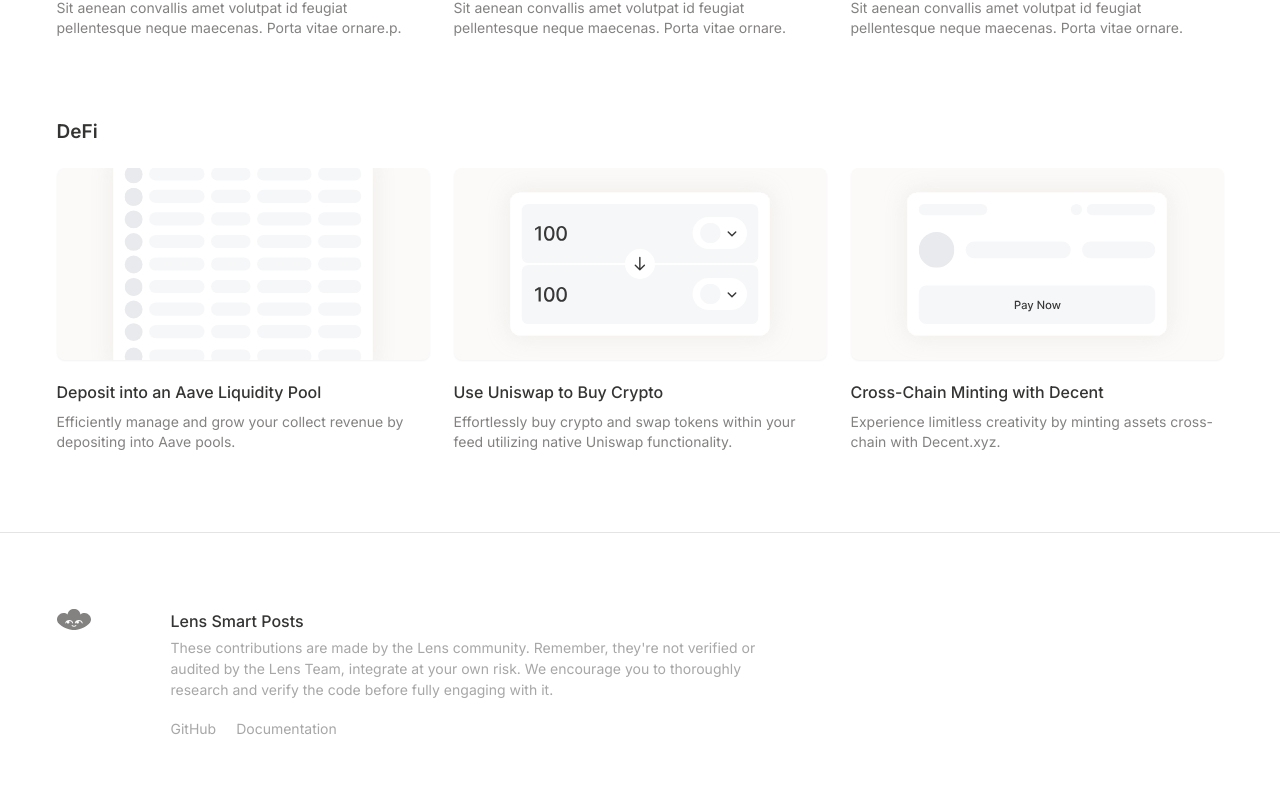
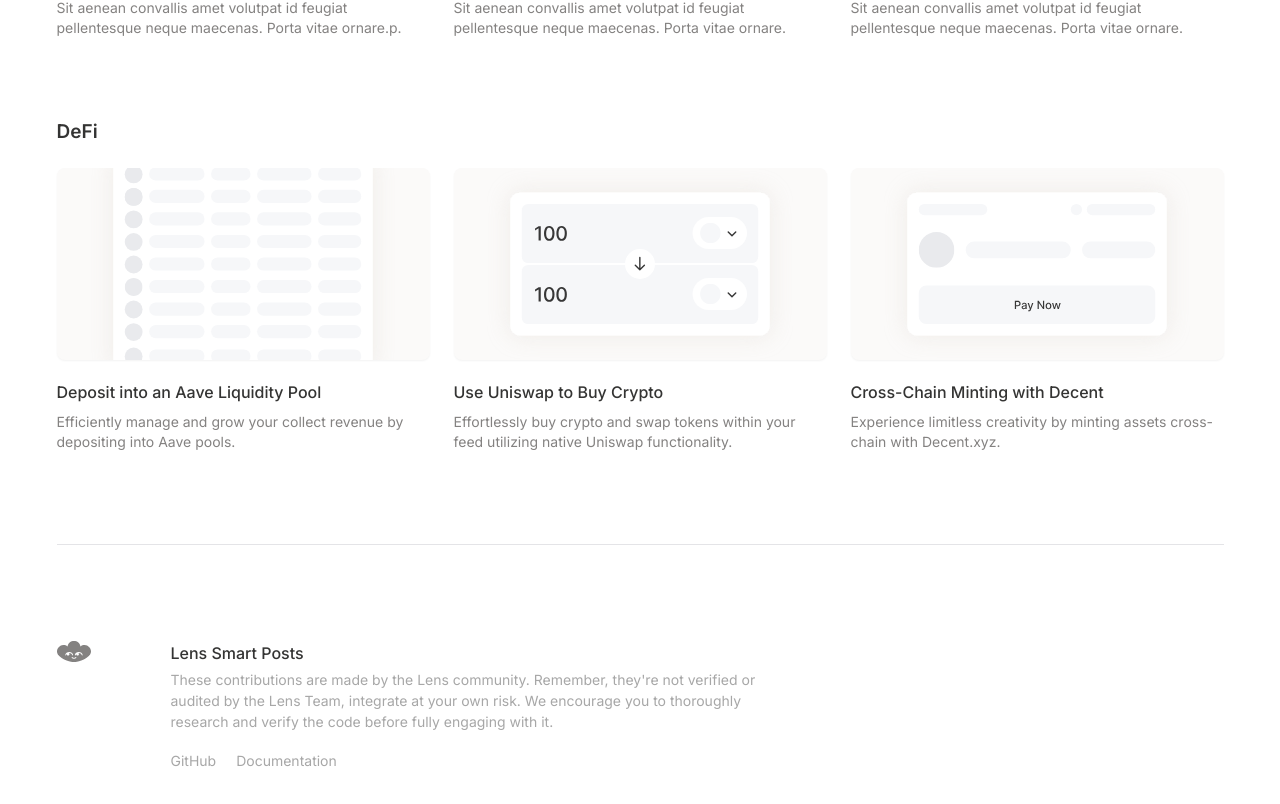
Before and after one commit to lens-protocol/open-actions-directory, a Next.js app: page / in a window 1280 px wide. Shown: the part 1537-2341 px from the top of the page. Before the commit the page ends 2313 px from the top, so only its background shows below. Built offline with nearby package versions, Linux system fonts and the light colour scheme.

Commit message:
minor touchups

```diff
--- a/components/Footer.tsx
+++ b/components/Footer.tsx
@@ -4,17 +4,21 @@ import { Button } from '@/components/ui/button'
 
 export function Footer() {
   return (
-    <div className="border-t">
+    <div>
       <div className='
         pt-3
-        md:pt-14 pb-4 px-10
+        pb-6
+        px-6 lg:px-10
         flex justify-center
       '>
         <div
           className='
-          flex py-5
+          py-5
+          flex
           flex items-start
-          w-[1167px]
+          lg:w-[1167px]
+          border-t
+          pt-6 md:pt-24
           '
         >
           <Image
--- a/components/ui/dialog.tsx
+++ b/components/ui/dialog.tsx
@@ -38,7 +38,7 @@ const DialogContent = React.forwardRef<
     <DialogPrimitive.Content
       ref={ref}
       className={cn(
-        "fixed left-[50%] top-[50%] z-50 grid w-full max-w-lg translate-x-[-50%] translate-y-[-50%] border bg-background p-6 shadow-lg duration-200 data-[state=open]:animate-in data-[state=closed]:animate-out data-[state=closed]:fade-out-0 data-[state=open]:fade-in-0 data-[state=closed]:zoom-out-95 data-[state=open]:zoom-in-95 data-[state=closed]:slide-out-to-left-1/2 data-[state=closed]:slide-out-to-top-[48%] data-[state=open]:slide-in-from-left-1/2 data-[state=open]:slide-in-from-top-[48%] sm:rounded-lg md:w-full",
+        "fixed left-[50%] top-[50%] z-50 grid w-full max-w-lg translate-x-[-50%] translate-y-[-50%] bg-background p-6 shadow-lg duration-200 data-[state=open]:animate-in data-[state=closed]:animate-out data-[state=closed]:fade-out-0 data-[state=open]:fade-in-0 data-[state=closed]:zoom-out-95 data-[state=open]:zoom-in-95 data-[state=closed]:slide-out-to-left-1/2 data-[state=closed]:slide-out-to-top-[48%] data-[state=open]:slide-in-from-left-1/2 data-[state=open]:slide-in-from-top-[48%] sm:rounded-lg md:w-full",
         className
       )}
       {...props}
@@ -47,7 +47,7 @@ const DialogContent = React.forwardRef<
       <DialogPrimitive.Close
       className="
       bg-[#F6F7F9] p-1
-      md:hidden mt-8 absolute right-4 top-4 rounded-sm opacity-70 ring-offset-background transition-opacity hover:opacity-100 focus:outline-none focus:ring-2 focus:ring-ring focus:ring-offset-2 disabled:pointer-events-none data-[state=open]:bg-accent data-[state=open]:text-muted-foreground">
+      md:hidden mt-8 absolute right-4 top-4 rounded-sm opacity-70 transition-opacity hover:opacity-100 focus:outline-none disabled:pointer-events-none data-[state=open]:bg-accent data-[state=open]:text-muted-foreground">
         <X className="h-5 w-5" />
         <span className="sr-only">Close</span>
       </DialogPrimitive.Close>
```
